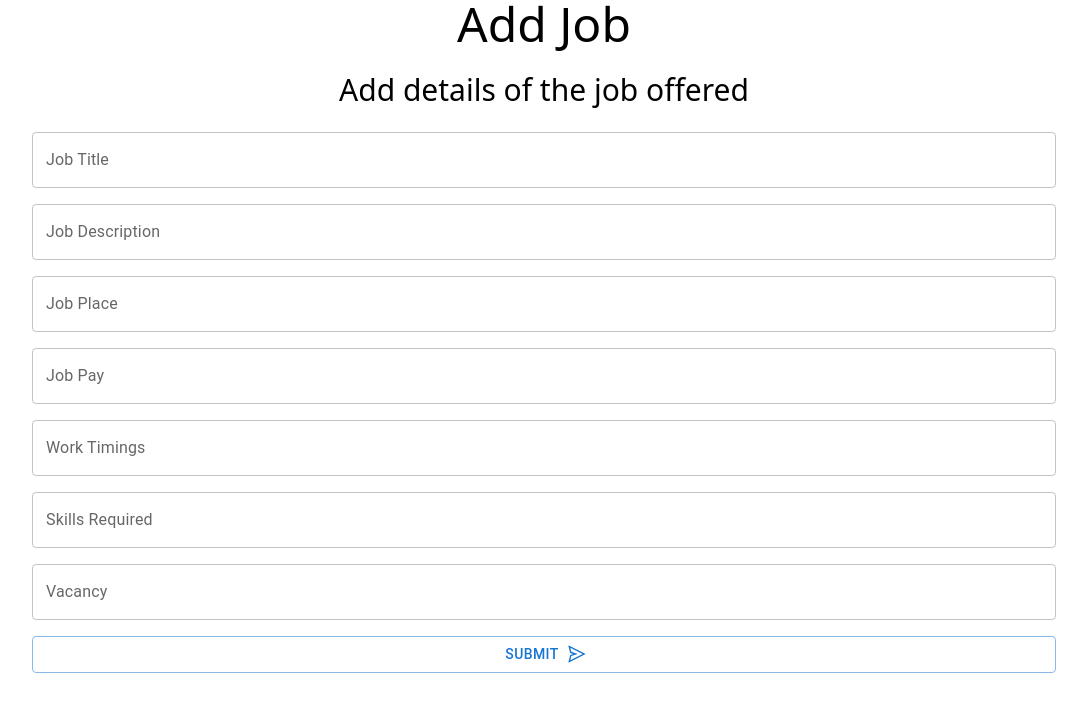
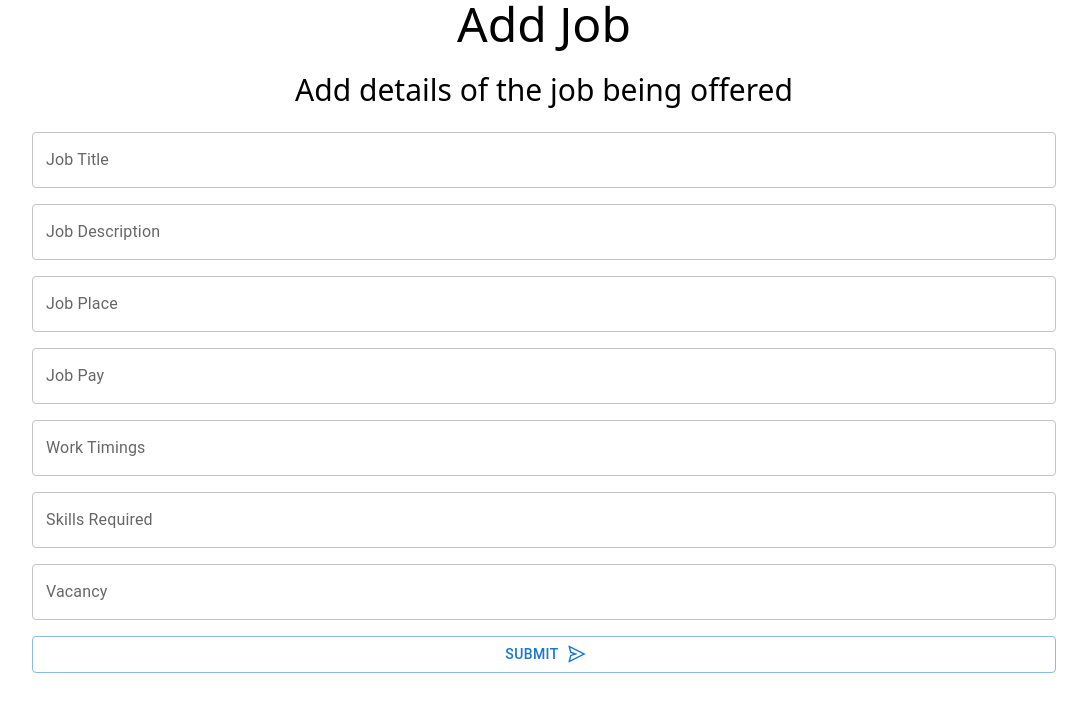
Before and after one commit to harshjohar/technight-hackathon, a Next.js app: page /addjob in a window 1280 px wide. Shown: the top 712 px of the page, without its empty margins (96-1183 px from the left). Built offline with nearby package versions, Linux system fonts and the light colour scheme; no server answers.

Commit message:
Final changes

```diff
--- a/pages/addjob.tsx
+++ b/pages/addjob.tsx
@@ -41,7 +41,7 @@ function addjob() {
             </Head>
             <h1 className="text-5xl text-center">Add Job</h1>
             <h2 className="text-center text-3xl">
-                Add details of the job offered
+                Add details of the job being offered
             </h2>
             <form
                 className="flex flex-col space-y-4 w-[80%] mx-auto"
--- a/pages/notifications.tsx
+++ b/pages/notifications.tsx
@@ -22,7 +22,7 @@ function notifications() {
                             <div className="shadow-lg py-10">
                                 <p>
                                     You are selected with job ID {notif.data()["jobID"]}.
-                                    Congrats! Now you can chat with the
+                                    Congrats! Now you can chat with your
                                     employer.
                                 </p>
                             </div>
```
Also changed, not shown: 1 other file (tests, documents, lock files or other folders).
